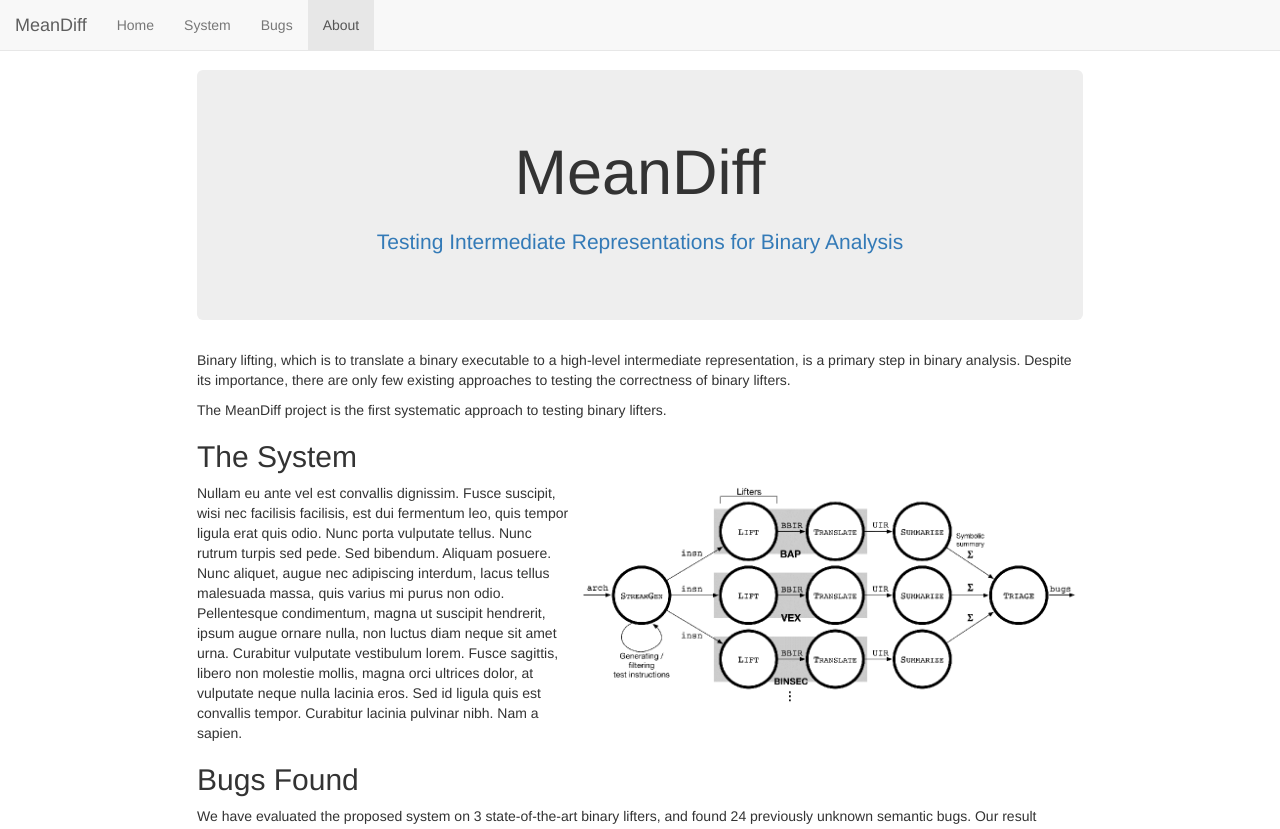
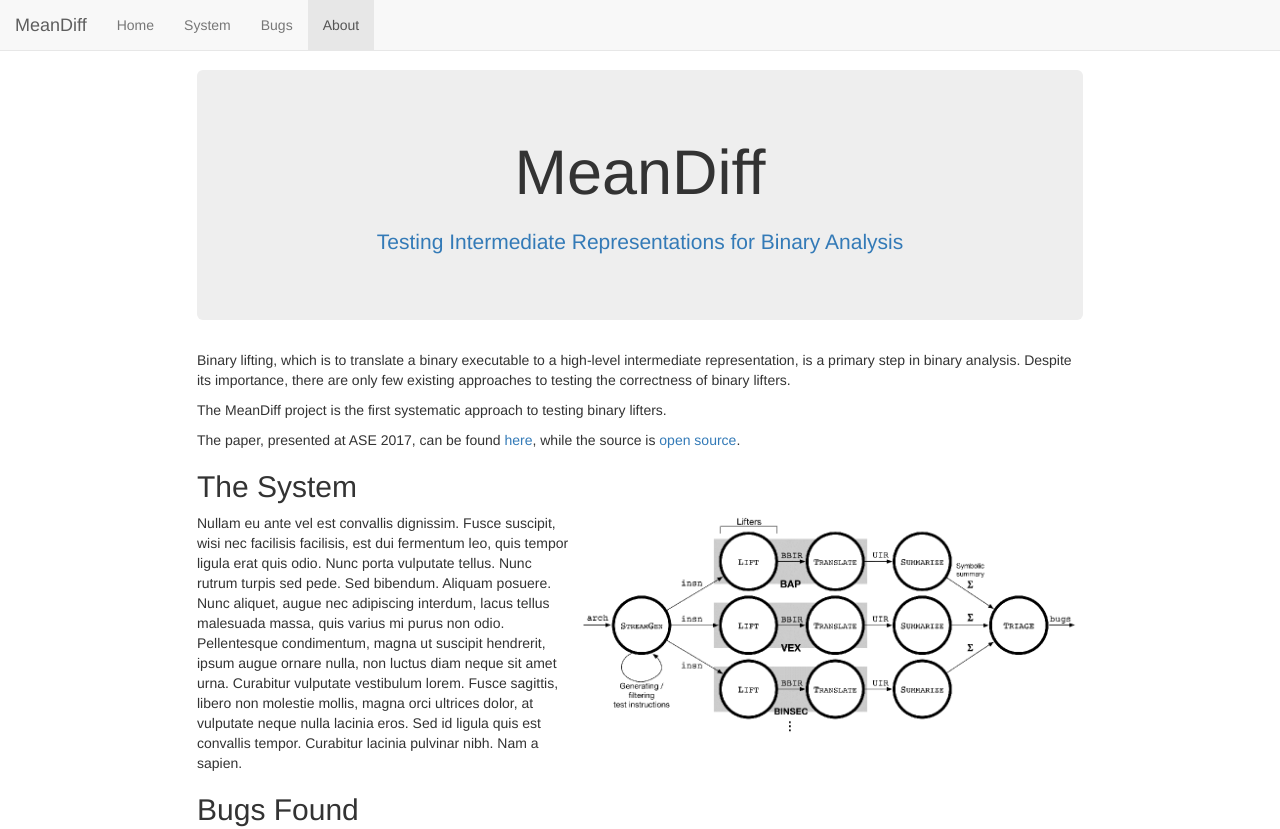
Before and after one commit to SoftSec-KAIST/MeanDiff, a plain HTML site: page index.html in a window 1280 px wide. Shown: the top 829 px of the page. Drawn offline with nearby package versions, Linux system fonts and the light colour scheme.

Commit message:
Add link to paper and source code

```diff
--- a/index.html
+++ b/index.html
@@ -58,6 +58,9 @@
             <p>
                 The MeanDiff project is the first systematic approach to testing
                 binary lifters.
+            </p>
+            <p>
+                The paper, presented at ASE 2017, can be found <a href="https://softsec.kaist.ac.kr/~soomink/paper/ase17main-mainp491-p.pdf">here</a>, while the source is <a href="https://github.com/SoftSec-KAIST/MeanDiff/">open source</a>.
             </p>
         </div>
 
```
